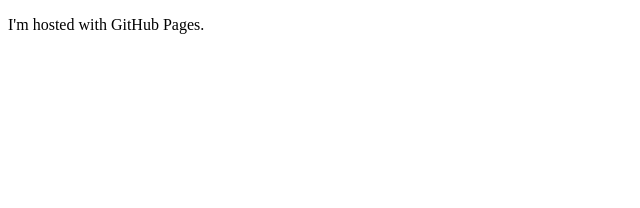
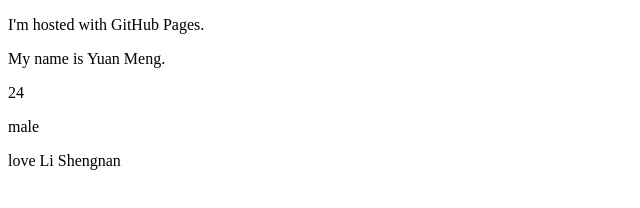
Before and after one commit to Yuanmeng1/Yuanmeng1.github.io, a plain HTML site: page index.html in a window 1280 px wide. Shown: the whole page, without its empty margins (0-640 px from the left). Drawn offline with Linux system fonts and the light colour scheme.

Commit message:
second version
add the name, gender, age and favorite

```diff
--- a/index.html
+++ b/index.html
@@ -6,5 +6,9 @@
     </head>
     <body>
         <p>I'm hosted with GitHub Pages.</p>
+        <p>My name is Yuan Meng.</p>
+        <p>24<p>
+        <p>male<p>
+        <p>love Li Shengnan
     </body>
 </html>
```
